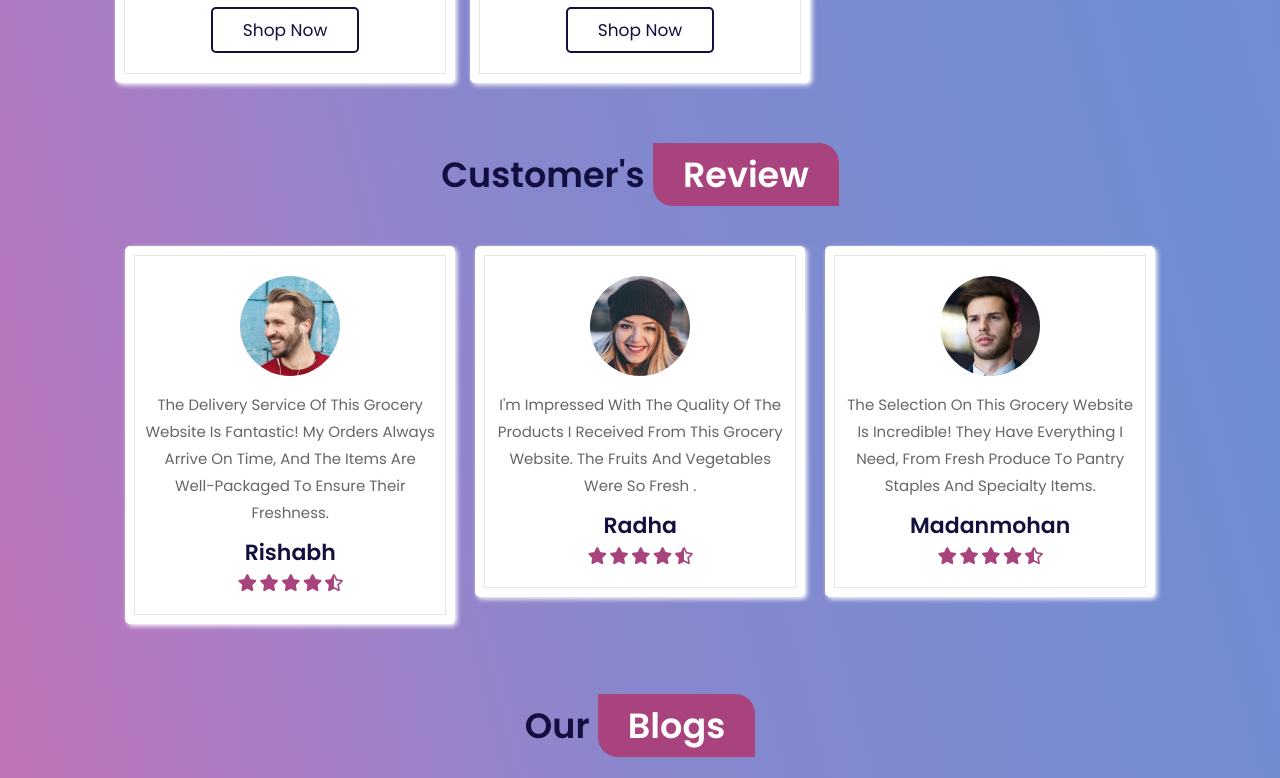
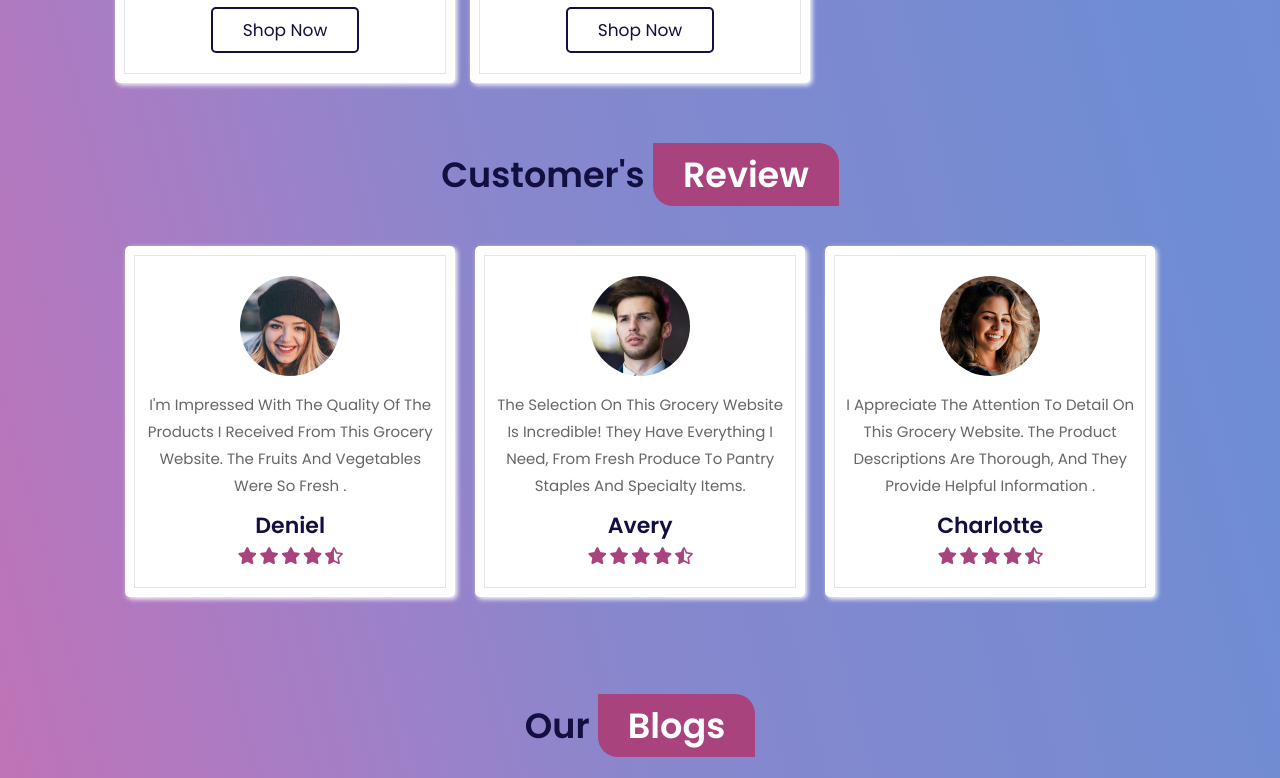
Before and after one commit to MadanmohanJha0416/My-grocery-app, a plain HTML site: page index.html in a window 1280 px wide. Shown: the part 3028-3806 px from the top of the page. Drawn offline with nearby package versions, Linux system fonts and the light colour scheme.

```diff
--- a/index.html
+++ b/index.html
@@ -333,7 +333,7 @@
               orders always arrive on time, and the items are well-packaged to
               ensure their freshness.
             </p>
-            <h3>Rishabh</h3>
+            <h3>Joe</h3>
             <div class="stars">
               <i class="fas fa-star"></i>
               <i class="fas fa-star"></i>
@@ -349,7 +349,7 @@
               I'm impressed with the quality of the products I received from
               this grocery website. The fruits and vegetables were so fresh .
             </p>
-            <h3>Radha</h3>
+            <h3>Deniel</h3>
             <div class="stars">
               <i class="fas fa-star"></i>
               <i class="fas fa-star"></i>
@@ -366,7 +366,7 @@
               everything I need, from fresh produce to pantry staples and
               specialty items.
             </p>
-            <h3>Madanmohan</h3>
+            <h3>Avery</h3>
             <div class="stars">
               <i class="fas fa-star"></i>
               <i class="fas fa-star"></i>
@@ -383,7 +383,7 @@
               product descriptions are thorough, and they provide helpful
               information .
             </p>
-            <h3>Nayna</h3>
+            <h3>Charlotte</h3>
             <div class="stars">
               <i class="fas fa-star"></i>
               <i class="fas fa-star"></i>
@@ -480,9 +480,7 @@
           <a href="#" class="links">
             <i class="fas fa-phone"></i> +91 7474989736
           </a>
-          <a href="#" class="links">
-            <i class="fas fa-phone"></i> +91 6975369512
-          </a>
+
           <a href="#" class="links">
             <i class="fas fa-envelope"></i> madanmohan@gmail.com
           </a>
--- a/js/script.js
+++ b/js/script.js
@@ -45,7 +45,7 @@ var swiper = new Swiper(".product-slider", {
     loop:true,
     spaceBetween: 20,
     autoplay: {
-        delay: 3500,
+        delay: 2500,
         disableOnInteraction: false,
     },
     centeredSlides: true,
@@ -66,7 +66,7 @@ var swiper = new Swiper(".review-slider", {
     loop:true,
     spaceBetween: 20,
     autoplay: {
-        delay: 3500,
+        delay: 2500,
         disableOnInteraction: false,
     },
     centeredSlides: true,
```
